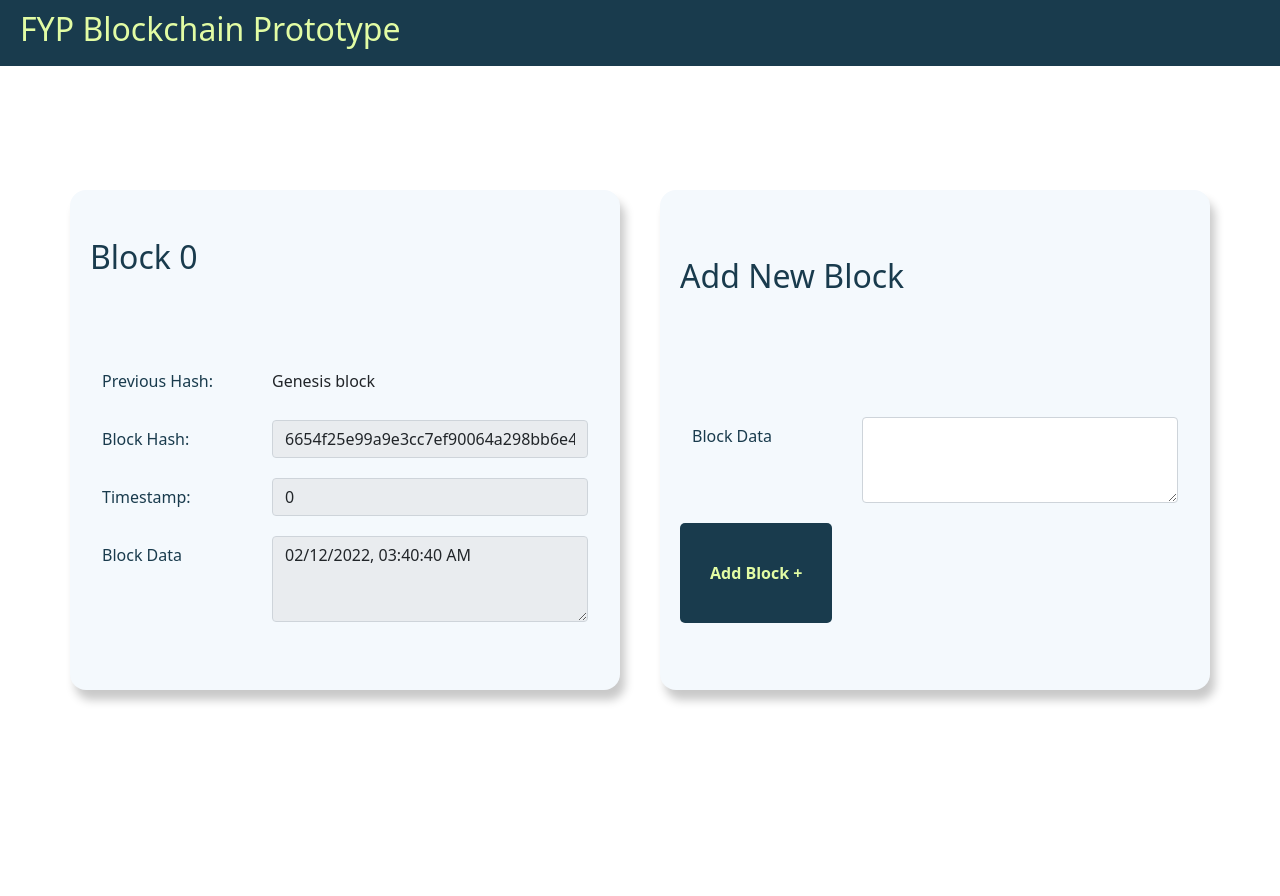
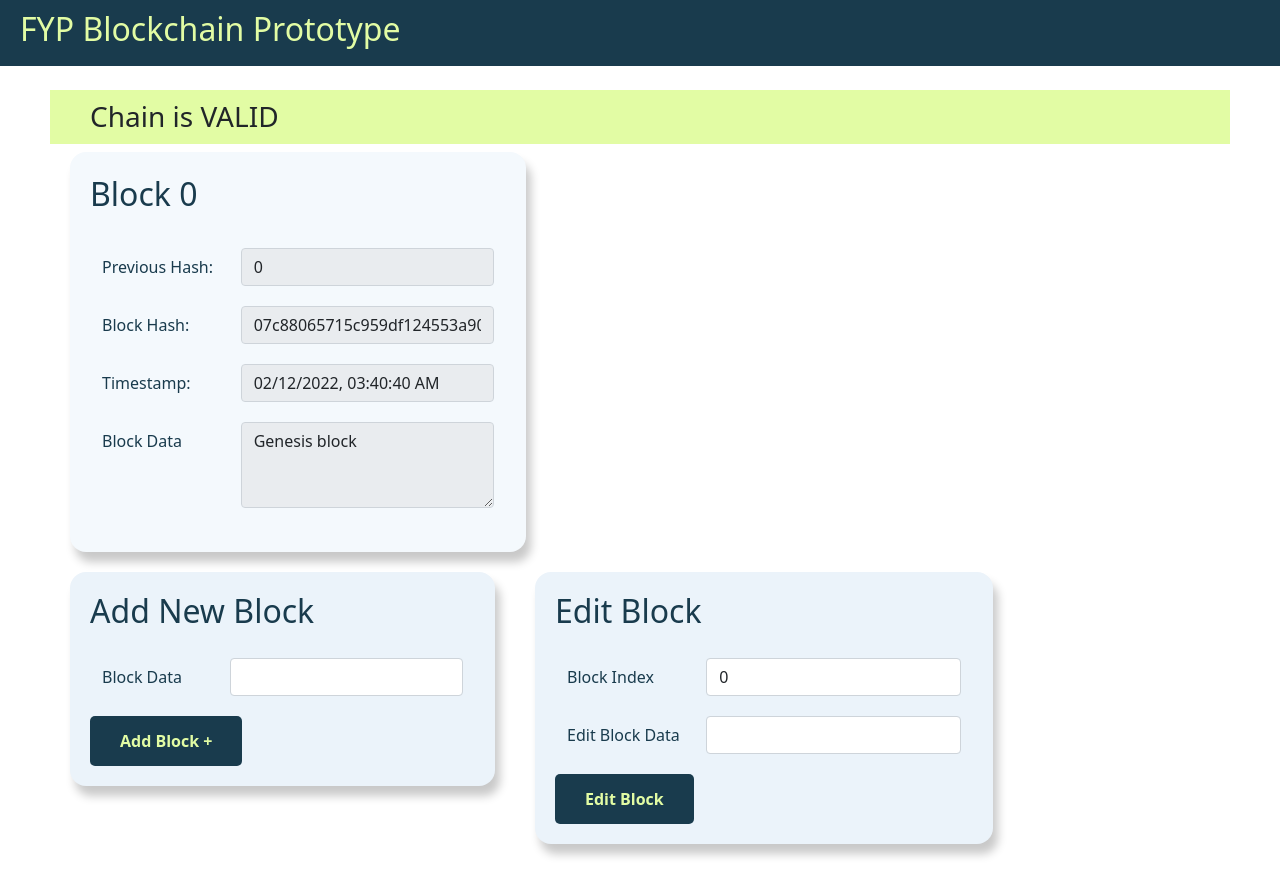
Before and after one commit to andrewsoon/FYP-blockchain-demo, a React (Create React App) app: page / in a window 1280 px wide. Both pictures are taken after a click on the button "Create New Chain". Shown: the top 896 px of the page. Before the commit the page ends 800 px from the top, so only its background shows below. Built offline with nearby package versions, Linux system fonts and the light colour scheme.

Commit message:
Add Edit Block

```diff
--- a/src/Main/components/AddBlock.js
+++ b/src/Main/components/AddBlock.js
@@ -1,15 +1,17 @@
 import { useState } from "react";
-import { useSelector } from "react-redux";
+import { useDispatch, useSelector } from "react-redux";
 import { Block } from "../main";
+import { CreateChain } from "../store/actions";
 import "./components.css";
 
 function AddBlock() {
   const chainRedux = useSelector((state) => state);
   const chain = chainRedux.chain;
   const [blockData, setBlockData] = useState();
+  const dispatch = useDispatch();
   const handleAddBlock = (event) => {
     event.preventDefault();
-    alert(`Block Data ${blockData}`);
+    alert(`Block with data "${blockData}" has been added to the chain!`);
     chain.addBlock(
       new Block(
         new Intl.DateTimeFormat("en-US", {
@@ -23,13 +25,14 @@ function AddBlock() {
         blockData
       )
     );
+    dispatch(CreateChain(chain));
   };
   const onChangeHandler = (event) => {
     setBlockData(event.target.value);
   };
 
   return (
-    <div className="Block">
+    <div className="AddBlock">
       <h2>Add New Block</h2>
       <form onSubmit={handleAddBlock}>
         <div className="form-group row">
@@ -37,7 +40,7 @@ function AddBlock() {
             Block Data
           </label>
           <div className="col-sm-8">
-            <textarea
+            <input
               rows="3"
               type="text"
               className="form-control"
--- a/src/Main/components/BlockchainDemo.js
+++ b/src/Main/components/BlockchainDemo.js
@@ -3,37 +3,53 @@ import { Blockchain } from "../main";
 import { CreateChain } from "../store/actions";
 import AddBlock from "./AddBlock";
 import RenderBlocks from "./RenderBlocks";
+import "./components.css";
+import EditBlock from "./EditBlock";
 
 function BlockchainDemo() {
   const chainRedux = useSelector((state) => state);
+
   const dispatch = useDispatch();
 
   function createNewChain() {
     dispatch(CreateChain(new Blockchain()));
   }
   let chain = chainRedux.chain;
+  console.log(chain?.isChainValid());
   return (
     <div>
-      {chain === null ? (
-        <div className="Chain-container">
+      {!chain ? (
+        <div className="Demo-wrapper">
+          <div className="Demo-row">
             <div className="Block">
               <h2>Blockchain Demo</h2>
               <p>
                 Clicking the button below will create a new blockchain with a
                 genesis block. <br />
                 <br />
-              Find out how a blockchain works by adding more blocks and editing
-              already created blocks!
+                Find out how a blockchain works by adding more blocks and
+                editing already created blocks!
               </p>
               <button className="button" onClick={createNewChain}>
                 Create New Chain
               </button>
             </div>
           </div>
+        </div>
       ) : (
-        <div className="Chain-container">
+        <div className="Demo-wrapper">
+          {chain?.isChainValid() ? (
+            <h3 className="Chain-Validity-True">Chain is VALID</h3>
+          ) : (
+            <h3 className="Chain-Validity-False">Chain is NOT VALID</h3>
+          )}
+          <div className="Demo-row">
             <RenderBlocks />
+          </div>
+          <div className="Demo-Add-Edit-Row">
             <AddBlock />
+            <EditBlock />
+          </div>
         </div>
       )}
     </div>
--- /dev/null
+++ b/src/Main/components/EditBlock.js
@@ -0,0 +1,73 @@
+import { useState } from "react";
+import { useDispatch, useSelector } from "react-redux";
+import { CreateChain } from "../store/actions";
+import "./components.css";
+
+function EditBlock() {
+  const chainRedux = useSelector((state) => state);
+  const chain = chainRedux.chain;
+  const [blockIndex, setBlockIndex] = useState(Number);
+  const [blockData, setBlockData] = useState();
+  const dispatch = useDispatch();
+
+  const handleEditBlock = (event) => {
+    event.preventDefault();
+    alert(`Block "${blockIndex}"'s data has been updated with "${blockData}"`);
+    console.log(chain);
+    chain.chain[blockIndex].data = blockData;
+    chain.chain[blockIndex].hash = chain.chain[blockIndex].calculateHash();
+    dispatch(CreateChain(chain));
+  };
+  const onChangeHandler = (event) => {
+    setBlockData(event.target.value);
+  };
+
+  const onChangeHandlerIndex = (event) => {
+    setBlockIndex(event.target.value);
+  };
+
+  return (
+    <div className="AddBlock">
+      <h2>Edit Block</h2>
+      <form onSubmit={handleEditBlock}>
+        <div className="form-group row">
+          <label htmlFor="blockData" className="col-sm-4 col-form-label">
+            Block Index
+          </label>
+          <div className="col-sm-8">
+            <input
+              rows="3"
+              type="number"
+              max={chain.chain.length - 1}
+              className="form-control"
+              id="addBlockData"
+              value={blockIndex}
+              onChange={onChangeHandlerIndex}
+            />
+          </div>
+        </div>
+        <div className="form-group row">
+          <label htmlFor="blockData" className="col-sm-4 col-form-label">
+            Edit Block Data
+          </label>
+          <div className="col-sm-8">
+            <input
+              rows="3"
+              type="text"
+              className="form-control"
+              id="addBlockData"
+              value={blockData}
+              onChange={onChangeHandler}
+              required={true}
+            />
+          </div>
+        </div>
+        <button className="add-block" type="submit">
+          Edit Block
+        </button>
+      </form>
+    </div>
+  );
+}
+
+export default EditBlock;
--- a/src/Main/components/RenderBlocks.js
+++ b/src/Main/components/RenderBlocks.js
@@ -1,15 +1,15 @@
 import { useSelector } from "react-redux";
+import "./components.css";
 
 function RenderBlocks() {
   const chainRedux = useSelector((state) => state);
-  const chainLength = chainRedux.chain.chain.length;
   const chainData = chainRedux.chain.chain;
-  console.log("hoho");
-  if (chainRedux != null) {
-    for (let i = 0; i < chainLength; i++) {
-      return (
-        <div className="Block">
-          <h2 className="GenesisBlockHeader">Block {i}</h2>
+
+  return (
+    <div className="Chain-container">
+      {chainData.map((data, index) => (
+        <div className="Block" key={index}>
+          <h2 className="GenesisBlockHeader">Block {index}</h2>
           <form>
             <div className="form-group row">
               <label htmlFor="previousHash" className="col-sm-4 col-form-label">
@@ -19,9 +19,9 @@ function RenderBlocks() {
                 <input
                   type="text"
                   readOnly
-                  className="form-control-plaintext"
+                  className="form-control"
                   id="previousHash"
-                  value={chainData[i].previousHash}
+                  value={data.previousHash}
                 />
               </div>
             </div>
@@ -35,7 +35,7 @@ function RenderBlocks() {
                   readOnly
                   className="form-control"
                   id="blockHash"
-                  value={chainData[i].hash}
+                  value={data.hash}
                 />
               </div>
             </div>
@@ -52,7 +52,7 @@ function RenderBlocks() {
                   readOnly
                   className="form-control"
                   id="blockTimestamp"
-                  value={chainData[i].timestamp}
+                  value={data.timestamp}
                 />
               </div>
             </div>
@@ -67,16 +67,15 @@ function RenderBlocks() {
                   readOnly
                   className="form-control"
                   id="blockData"
-                  value={chainData[i].data}
+                  value={data.data}
                 />
               </div>
             </div>
           </form>
         </div>
-      );
-    }
-  }
-  return null;
+      ))}
+    </div>
+  );
 }
 
 export default RenderBlocks;
--- a/src/Main/components/components.css
+++ b/src/Main/components/components.css
@@ -1,17 +1,40 @@
-.Chain-container {
-  margin-top: 10vh;
-  display: flex;
-  flex-direction: row;
-  align-items: center;
-  overflow-x: scroll;
+.Demo-wrapper {
+  margin-top: 5vh;
   padding: 50px;
   min-height: 90vh;
 }
 
+.Demo-row {
+  display: flex;
+  flex-direction: row;
+  align-items: flex-start;
+  margin-bottom: 20px;
+}
+.Demo-Add-Edit-Row {
+  display: flex;
+  flex-direction: row;
+  align-items: flex-start;
+}
+.Chain-Validity-True {
+  padding: 10px 40px;
+  background-color: #e2fca4;
+}
+
+.Chain-Validity-False {
+  padding: 10px 40px;
+  background-color: #fcaea4;
+}
+
+.Chain-container {
+  display: flex;
+  flex-direction: row;
+  align-items: center;
+}
+
 .Block {
   background-color: #f4f9fd;
-  height: 500px;
-  width: 600px;
+  height: 400px;
+  min-width: 400px;
   border-radius: 16px;
   color: #193b4d;
   margin: 0 20px;
@@ -20,6 +43,20 @@
   display: flex;
   flex-direction: column;
   justify-content: space-around;
+}
+
+.AddBlock {
+  background-color: #ebf3fa;
+  min-width: 400px;
+  border-radius: 16px;
+  color: #193b4d;
+  margin: 0 20px;
+  box-shadow: 5px 10px 10px 0px #c9c9c9;
+  padding: 20px;
+  display: flex;
+  flex-direction: column;
+  justify-content: space-around;
+  margin-bottom: 20px;
 }
 
 button {
@@ -45,5 +82,5 @@ button:hover {
 }
 
 .add-block {
-  height: 100px;
+  height: 50px;
 }
--- a/src/Main/main.css
+++ b/src/Main/main.css
@@ -13,53 +13,3 @@
   background-color: #193b4d;
   padding: 10px 20px;
 }
-
-.Chain-container {
-  margin-top: 10vh;
-  display: flex;
-  flex-direction: row;
-  align-items: center;
-  overflow-x: scroll;
-  padding: 50px;
-  min-height: 90vh;
-}
-
-.Block {
-  background-color: #f4f9fd;
-  height: 500px;
-  width: 600px;
-  border-radius: 16px;
-  color: #193b4d;
-  margin: 0 20px;
-  box-shadow: 5px 10px 10px 0px #c9c9c9;
-  padding: 20px;
-  display: flex;
-  flex-direction: column;
-  justify-content: space-around;
-}
-
-button {
-  padding: 10px 30px;
-  color: #e2fca4;
-  background: #193b4d;
-  border-radius: 5px;
-  border: none;
-  font-weight: bold;
-}
-
-button:hover {
-  background: #e2fca4;
-  color: #193b4d;
-}
-
-.GenesisBlockHeader {
-  text-transform: capitalize;
-}
-
-.form-group.row {
-  margin: 20px 0px;
-}
-
-.add-block {
-  height: 100px;
-}
--- a/src/Main/main.js
+++ b/src/Main/main.js
@@ -24,7 +24,6 @@ export class Blockchain {
   createGenesisBlock() {
     console.log("Genesis Block Created");
     return new Block(
-      0,
       new Intl.DateTimeFormat("en-US", {
         year: "numeric",
         month: "2-digit",
--- a/src/Main/store/actions.js
+++ b/src/Main/store/actions.js
@@ -1,4 +1,4 @@
-import { CREATE_CHAIN } from "./types";
+import { CREATE_CHAIN, EDIT_CHAIN } from "./types";
 
 export function CreateChain(chain) {
   return (dispatch) => {
@@ -10,3 +10,14 @@ export function CreateChain(chain) {
     });
   };
 }
+
+export function EditChain(data) {
+  return (dispatch) => {
+    dispatch({
+      type: EDIT_CHAIN,
+      payload: {
+        data: data,
+      },
+    });
+  };
+}
--- a/src/Main/store/reducers.js
+++ b/src/Main/store/reducers.js
@@ -3,12 +3,18 @@ const initialState = {
 };
 
 const Chain = (state = initialState, action) => {
-  console.log(action.payload, action.type);
+  console.log(action);
   switch (action.type) {
     case "CREATE_CHAIN":
       return {
         chain: action.payload.chain,
       };
+    case "EDIT_CHAIN": {
+      return {
+        ...state,
+        chain: action.payload,
+      };
+    }
     default:
       return state;
   }
--- a/src/Main/store/types.js
+++ b/src/Main/store/types.js
@@ -1 +1,2 @@
 export const CREATE_CHAIN = "CREATE_CHAIN";
+export const EDIT_CHAIN = "EDIT_CHAIN";
```
Lines whose indentation alone changed are shown as unchanged.
